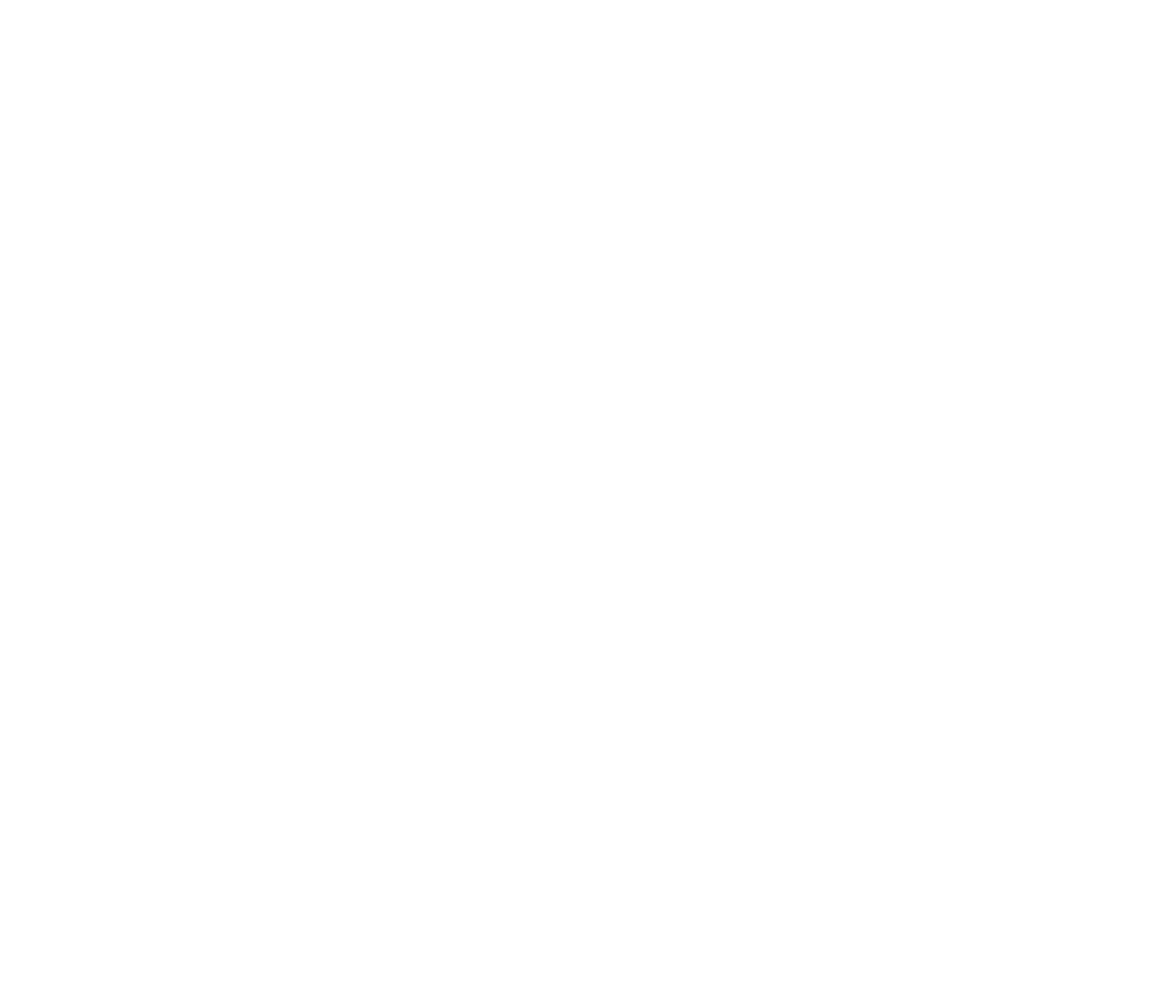
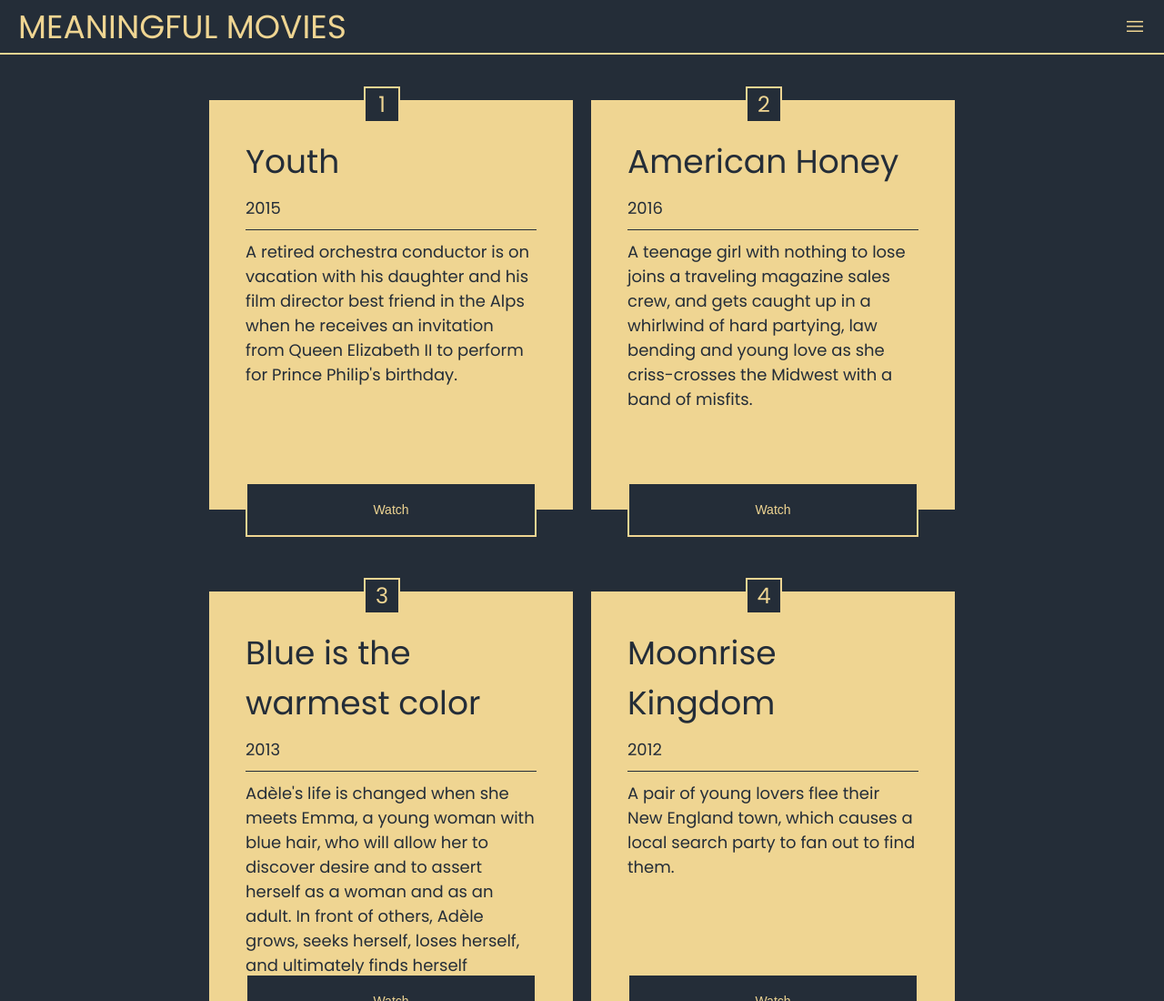
Before and after one commit to lilla-k/zarovizsga2-sitebuild, a plain HTML site: page static/index.html in a window 1280 px wide. Shown: the top 1100 px of the page at 91% size. Before the commit the page ends 800 px from the top, so only its background shows below. Drawn offline with nearby package versions, Linux system fonts and the light colour scheme.

Commit message:
style is added

```diff
--- a/static/index.html
+++ b/static/index.html
@@ -5,8 +5,18 @@
     <meta http-equiv="X-UA-Compatible" content="IE=edge">
     <meta name="viewport" content="width=device-width, initial-scale=1.0">
     <title>Document</title>
+    <link rel="stylesheet" href="style.css">
+    <link href="https://fonts.googleapis.com/css2?family=Poppins&display=swap" rel="stylesheet">
+    <link rel="stylesheet" href="https://fonts.googleapis.com/css2?family=Material+Symbols+Outlined:opsz,wght,FILL,GRAD@20..48,100..700,0..1,-50..200" />
 </head>
 <body>
-
+    <header>
+        <div id="title">MEANINGFUL MOVIES</div>
+        <span class="material-symbols-outlined">
+            menu
+            </span>
+    </header>
+    <div id="cards-container"></div>
+    <script src="script.js"></script>
 </body>
 </html>
--- /dev/null
+++ b/static/script.js
@@ -0,0 +1,79 @@
+const movies = {
+	id: "movies",
+	logo: "Meaningful Movies",
+	button: "Watch",
+	cards: [
+		{
+			title: "Youth",
+			sub: "2015",
+			text: "A retired orchestra conductor is on vacation with his daughter and his film director best friend in the Alps when he receives an invitation from Queen Elizabeth II to perform for Prince Philip's birthday."
+		},
+		{
+			title: "American Honey",
+			sub: "2016",
+			text: "A teenage girl with nothing to lose joins a traveling magazine sales crew, and gets caught up in a whirlwind of hard partying, law bending and young love as she criss-crosses the Midwest with a band of misfits."
+		},
+		{
+			title: "Blue is the warmest color",
+			sub: "2013",
+			text: "Adèle's life is changed when she meets Emma, a young woman with blue hair, who will allow her to discover desire and to assert herself as a woman and as an adult. In front of others, Adèle grows, seeks herself, loses herself, and ultimately finds herself through love and loss."
+		},
+		{
+			title: "Moonrise Kingdom",
+			sub: "2012",
+			text: "A pair of young lovers flee their New England town, which causes a local search party to fan out to find them."
+		},
+		{
+			title: "Howl's Moving Castle",
+			sub: "2004",
+			text: "When an unconfident young woman is cursed with an old body by a spiteful witch, her only chance of breaking the spell lies with a self-indulgent yet insecure young wizard and his companions in his legged, walking castle."
+		},
+		{
+			title: "Three Billboards Outside Ebbing, Missouri",
+			sub: "2017",
+			text: "A mother personally challenges the local authorities to solve her daughter's murder when they fail to catch the culprit."
+		},
+		{
+			title: "Loro",
+			sub: "2018",
+			text: "An escort service owner uses his girls to get close to politician/PM and media mogul, Silvio Berlusconi. But in 2006, he's preoccupied with his shaky marriage and losing an election."
+		},
+		{
+			title: "Parasite",
+			sub: "2019",
+			text: "Greed and class discrimination threaten the newly formed symbiotic relationship between the wealthy Park family and the destitute Kim clan."
+		}
+	]
+}
+console.log(movies);
+
+const cardsContainerElement=document.getElementById("cards-container");
+movies.cards.map((card, index) => {
+    const cardContainerElement = document.createElement("div");
+    cardContainerElement.setAttribute("class", "card-container");
+    cardsContainerElement.appendChild(cardContainerElement);
+	const numberElement = document.createElement("div");
+    const titleElement = document.createElement("div");
+	const subElement=document.createElement("div");
+	const textElement=document.createElement("div");
+	const buttonElement = document.createElement("button");
+
+	cardContainerElement.appendChild(numberElement);
+    cardContainerElement.appendChild(titleElement);
+	cardContainerElement.appendChild(subElement);
+	cardContainerElement.appendChild(textElement);
+	cardContainerElement.appendChild(buttonElement);
+
+	numberElement.textContent=index+1;
+	titleElement.textContent=card.title;
+	subElement.textContent=card.sub;
+	textElement.textContent=card.text;
+	buttonElement.textContent="Watch";
+
+	numberElement.setAttribute("class", "cards-number");
+    titleElement.setAttribute("class", "cards-title");
+	subElement.setAttribute("class", "cards-sub");
+	textElement.setAttribute("class", "cards-text");
+	buttonElement.setAttribute("class", "watch-button");
+
+})
--- a/static/style.css
+++ b/static/style.css
@@ -0,0 +1,106 @@
+@import url('https://fonts.googleapis.com/css2?family=Poppins&display=swap');
+
+*{
+    margin:0;
+    padding:0;
+    box-sizing: border-box;
+}
+
+:root {
+    --primary: #242d38;
+    --secondary: #efd592;
+}
+
+body{
+    background-color: var(--primary);
+    font-family: 'Poppins', sans-serif;
+}
+
+header{
+    width:100%;
+    height: 60px;
+    font-size: 36px;
+    color: var(--secondary);
+    border-bottom: solid 2px var(--secondary);
+    display: flex;
+    align-items: center;
+    justify-content: space-between;
+    padding: 20px;
+}
+
+.material-symbols-outlined {
+  font-variation-settings:
+  'FILL' 0,
+  'wght' 400,
+  'GRAD' 0,
+  'opsz' 48
+}
+
+#cards-container{
+    display: flex;
+    flex-wrap: wrap;
+    align-items: center;
+    justify-content: center;
+    margin: 50px auto;
+    max-width: 1000px;
+    gap: 90px 20px;
+}
+
+.card-container{
+    padding: 40px;
+    background-color: var(--secondary);
+    height: 450px;
+    width: 400px;
+    position: relative;
+    color: var(--primary);
+}
+
+.cards-title{
+    font-size: 36px;
+}
+
+.cards-sub{
+    font-size: 18px;
+    border-bottom: solid 1px var(--primary);
+    padding: 10px 0;
+}
+
+.cards-text{
+    font-size: 18px;
+    padding: 10px 0;
+}
+
+.cards-number{
+    width: 40px;
+    height: 40px;
+    font-size: 24px;
+    color: var(--secondary);
+    position: absolute;
+    top: -15px;
+    left: 170px;
+    background-color: var(--primary);
+    border: 2px solid var(--secondary);
+    text-align: center;
+}
+
+.watch-button{
+    cursor: pointer;
+    font-size: 14px;
+    color: var(--secondary);
+    height: 60px;
+    width: calc(100% - 80px);
+    display: flex;
+    align-items: center;
+    justify-content: center;
+    background-color: var(--primary);
+    border: 2px solid var(--secondary);
+    position: absolute;
+    bottom: -30px;
+    right: 40px;
+}
+
+.watch-button:hover{
+    background-color: var(--secondary);
+    color: var(--primary);
+    border: 2px solid var(--primary);
+}
```
